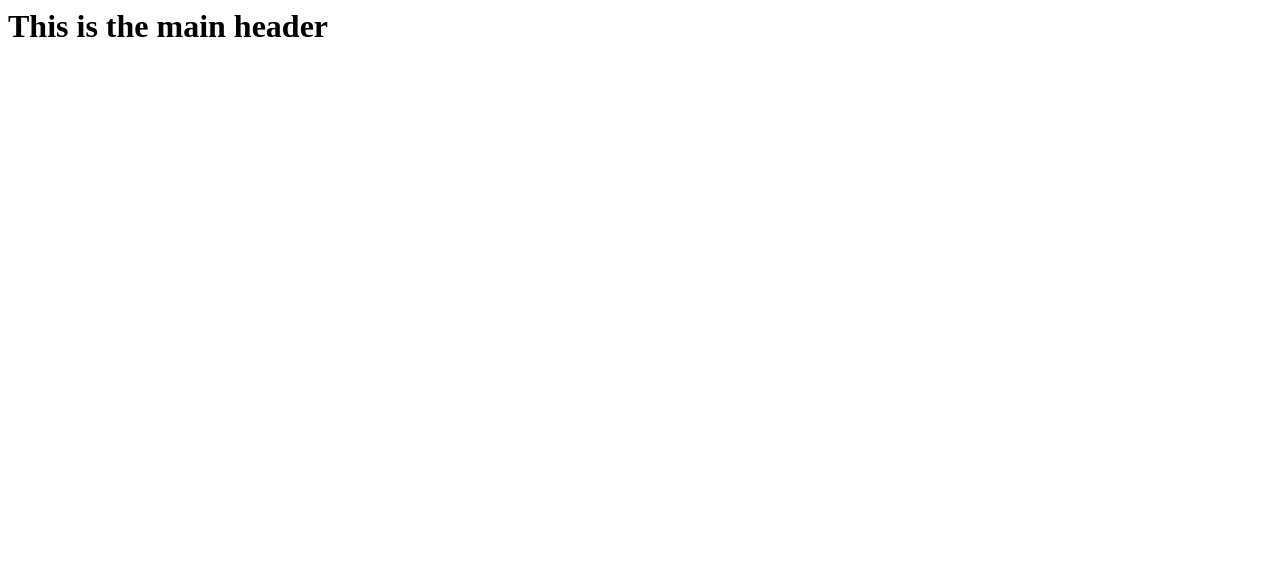
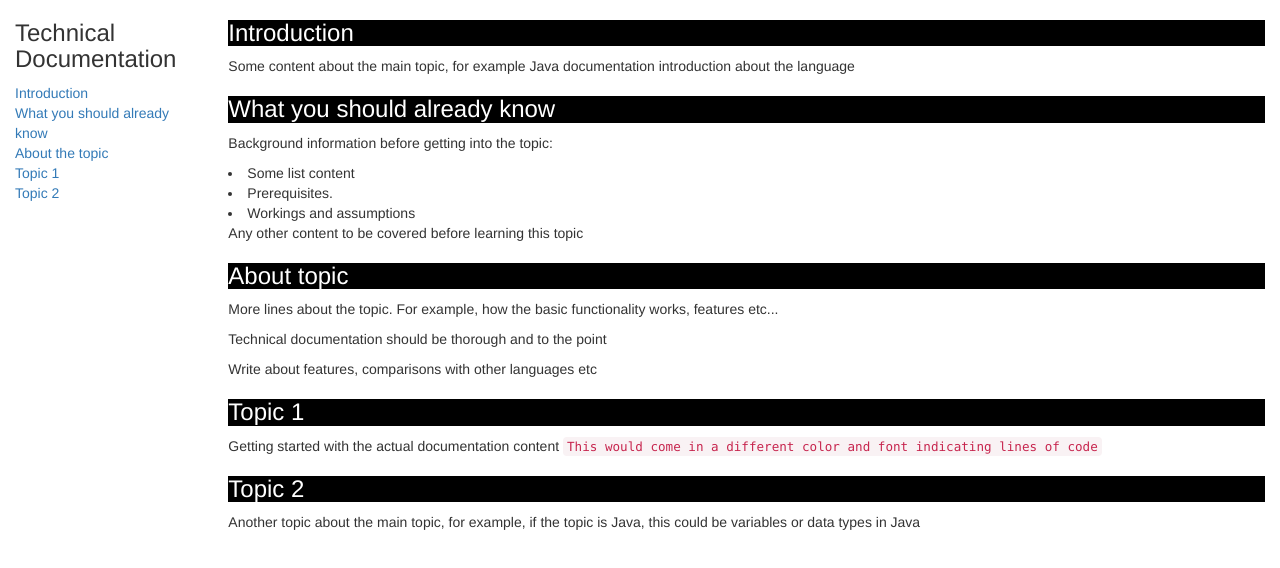
Before and after one commit to sarahmerza/sarahmerza.github.io, a plain HTML site: page index.html in a window 1280 px wide. Drawn offline with nearby package versions, Linux system fonts and the light colour scheme.

Commit message:
Update index.html

```diff
--- a/index.html
+++ b/index.html
@@ -1 +1,82 @@
-<h1> This is the main header <h1/>
+<html>
+<!--This example uses the default bootstrap stylesheet-->
+<link rel="stylesheet" href="https://maxcdn.bootstrapcdn.com/bootstrap/3.3.7/css/bootstrap.min.css"
+         integrity="sha384-BVYiiSIFeK1dGmJRAkycuHAHRg32OmUcww7on3RYdg4Va+PmSTsz/K68vbdEjh4u" crossorigin="anonymous">
+<!--provides a full-width container that can expand or collapse based on the size of viewport-->
+<div class="container-fluid">
+   <div class="row">
+       <div class="col-md-2 col-sm-12 col-xs-12">
+           <nav id="navbar">
+               <h3>Technical Documentation</h3>
+               <!--content stacking for smaller screens-->
+               <ul class="nav nav-pills nav-stacked">
+                <!--internal linking to the respective sections-->
+                   <a class="nav-link" href="#Introduction" rel="internal">
+                       <li>Introduction</li>
+                   </a>
+                   <a class="nav-link" href="#What_you_should_already_know" rel="internal">
+                       <li>What you should already know</li>
+                   </a>
+                   <a class="nav-link" href="#About_Topic" rel="internal">
+                       <li>About the topic</li>
+                   </a>
+                   <a class="nav-link" href="#Topic_1" rel="internal">
+                       <li>Topic 1</li>
+                   </a>
+                   <a class="nav-link" href="#Topic_2" rel="internal">
+                       <li>Topic 2</li>
+                   </a>
+                </ul>
+           </nav>
+       </div>
+       <div class="col-md-10 col-sm-12 col-xs-12">
+           <main id="main-doc">
+               <section class="main-section" id="Introduction" >
+                <!--basic styling for the headings, better practice to do the same in a css file as the styling is same for all headers-->
+                   <h3 style = "background: black; color: white">Introduction</h3>
+                   <article>
+                   <p>Some content about the main topic, for example Java documentation introduction about the language
+                       </article>
+               </section>
+               <section class="main-section" id="What_you_should_already_know">
+                   <h3 style = "background: black; color: white">What you should already know</h3>
+                   <article>
+                       <p>Background information before getting into the topic:</p>
+<!--creating list using html-->
+                       <li>Some list content</li>
+                       <li>Prerequisites.</li>
+                       <li>Workings and assumptions</li>
+                       <p>Any other content to be covered before learning this topic</p>
+                       </artice>
+               </section>
+               <section class="main-section" id="About_Topic">
+                   <h3 style = "background: black; color: white">About topic</h3>
+                   <article>
+                       <p>More lines about the topic. For example, how the basic functionality works, features etc...</p>
+                       <p>
+                       Technical documentation should be thorough and to the point
+                       </p>
+                       <p>
+                       Write about features, comparisons with other languages etc
+                       </p>
+                   </article>
+               </section>
+               <section class="main-section" id="Topic_1">
+                   <h3 style = "background: black; color: white">Topic 1</h3>
+                   <article>
+                       Getting started with the actual documentation content
+                       <code>This would come in a different color and font indicating lines of code
+                       </code>
+                   </article>
+               </section>
+               <section class="main-section" id="Topic_2">
+                   <h3 style = "background: black; color: white">Topic 2</h3>
+                   <p>
+Another topic about the main topic, for example, if the topic is Java, this could be variables or data types in Java
+                   </p>
+               </section>
+           </main>
+       </div>
+   </div>
+</div>
+</html>
```
